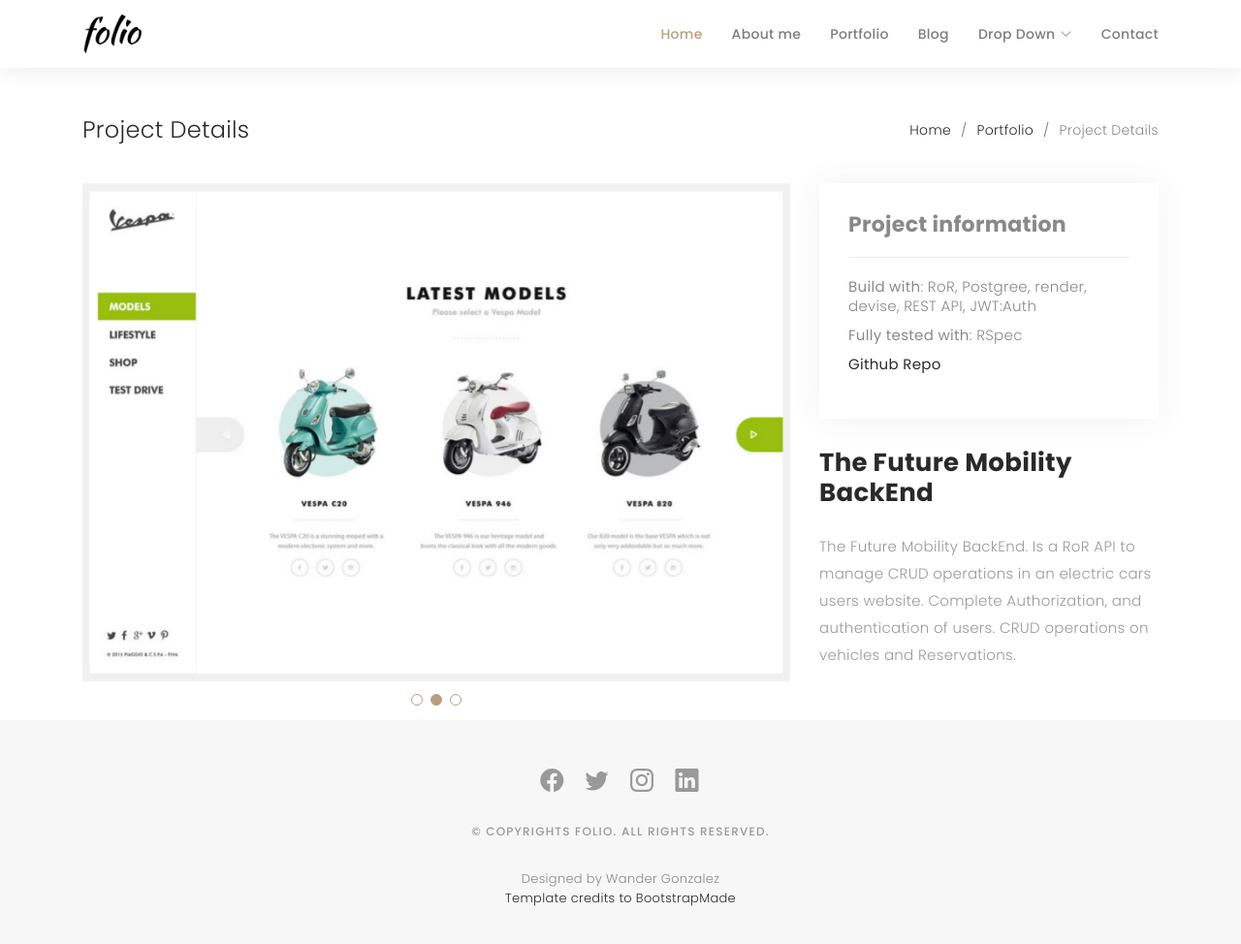
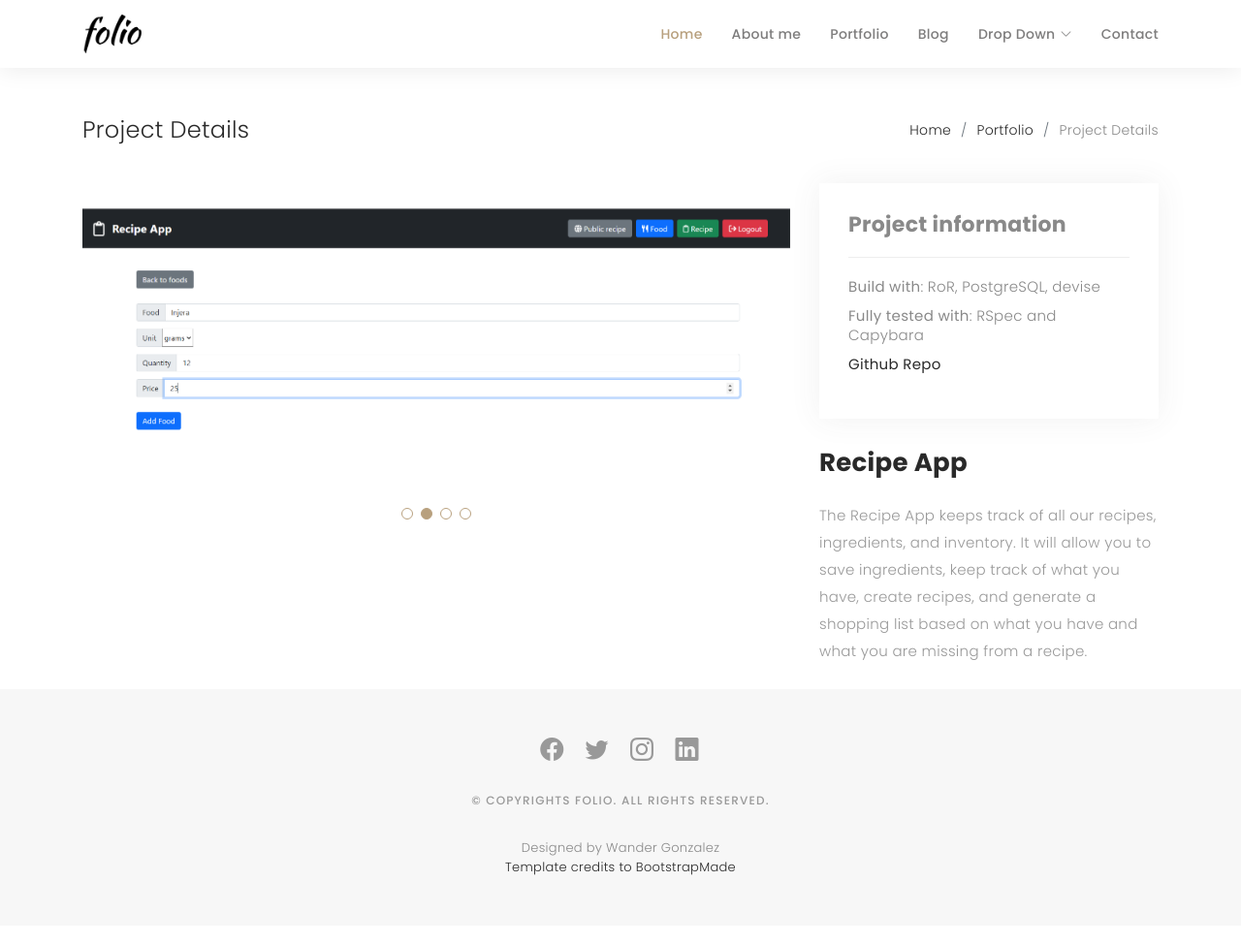
Before and after one commit to wandergithub/portfolio-simple, a Jekyll site: the page built from project_details3.html, in a window 1280 px wide and 987 px high. Shown: the top 974 px of the window at 97% size. Built offline with Jekyll 4.4.1, drawn with Linux system fonts in a browser that asks for light colours; nearby versions of some CDN libraries; some web fonts are replaced; library files that are not in the unit come from our copies; comment, search, counter and statistics services are not loaded.

Commit message:
Add project details 3

```diff
--- a/project_details3.html
+++ b/project_details3.html
@@ -1,18 +1,21 @@
 ---
 layout: project_details
 
-project_name: The Future Mobility BackEnd
+project_name: Recipe App
 
-test: RSpec
+test: RSpec and Capybara
 
-image1: assets/img/portfolio/project1/booking.png
-image2: assets/img/portfolio/project1/list.png
-image4: assets/img/portfolio/project1/vespa.png
+image1: assets/img/portfolio/project3/app_screenshot.png
+image2: assets/img/portfolio/project3/app_screenshot2.png
+image3: assets/img/portfolio/project3/app_screenshot3.png
+image4: assets/img/portfolio/project3/app_screenshot4.png
 
-stack: RoR, Postgree, render, devise, REST API, JWT:Auth
+stack: RoR, PostgreSQL, devise
 
-github_link: https://github.com/Agetuni/the_future_mobility_backend
+github_link: https://github.com/wandergithub/Recipe-app
+
 ---
 
-The Future Mobility BackEnd. Is a RoR API to manage CRUD operations in an electric cars users website. Complete
-Authorization, and authentication of users. CRUD operations on vehicles and Reservations.
+The Recipe App keeps track of all our recipes, ingredients, and inventory. It will allow you to save ingredients, keep
+track of what you have, create recipes, and generate a shopping list based on what you have and what you are missing
+from a recipe.
```
Also changed, not shown: index.html (+5 -5 lines), assets/img/portfolio/project3/app_screenshot.png (added), assets/img/portfolio/project3/app_screenshot2.png (added), assets/img/portfolio/project3/app_screenshot3.png (added), assets/img/portfolio/project3/app_screenshot4.png (added).
